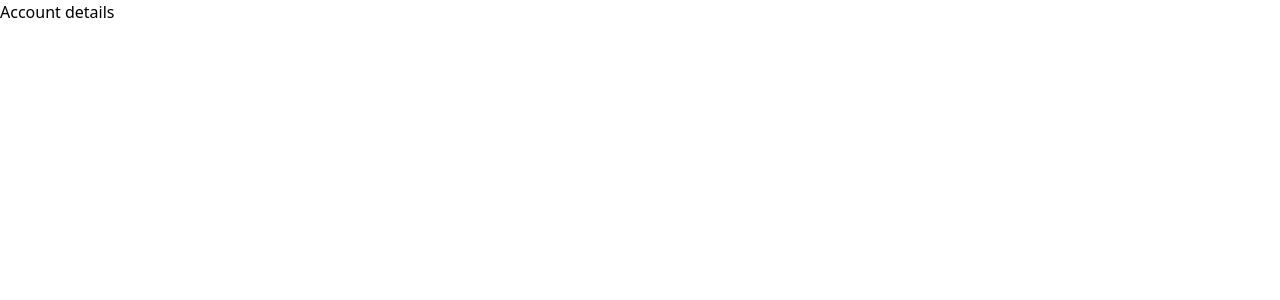
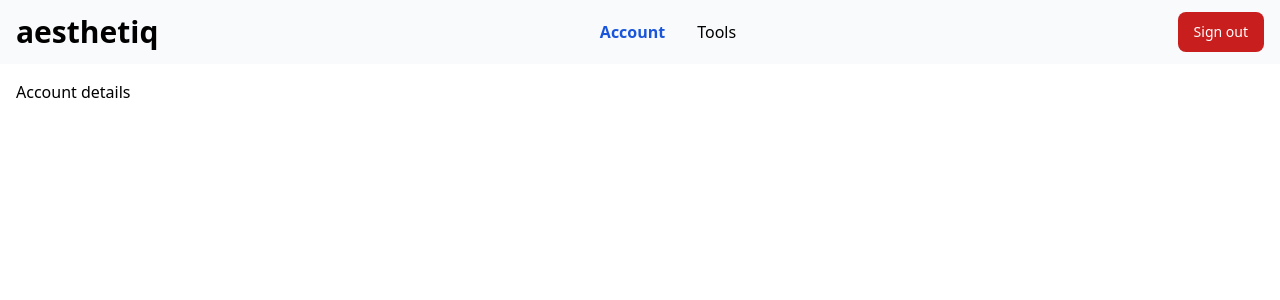
Before and after one commit to sergiopmdeveloper/aesthetiq, a Django app: page /account/details in a window 1280 px wide. Before the commit the part shown is almost empty. Shown: the top 300 px of the page. Run offline with Django 5.2, Linux system fonts and the light colour scheme; the visitor is signed in with stand-in values (Sample User, id 1); style sheets or scripts are compiled from the project's sources; some libraries are stand-ins or nearby versions.

Commit message:
style: implement header template

```diff
--- a/templates/account/account-details.html
+++ b/templates/account/account-details.html
@@ -9,8 +9,12 @@
 
 {% block body %}
 <main>
-    <section>
-        <h1>Account details</h1>
+    {% include "shared/header.html" %}
+
+    <section class="mt-20 px-4">
+        <div class="max-w-screen-2xl mx-auto">
+            <h1>Account details</h1>
+        </div>
     </section>
 </main>
 {% endblock body %}
--- a/templates/authentication/sign-in.html
+++ b/templates/authentication/sign-in.html
@@ -13,6 +13,8 @@
 
 {% block body %}
     <main>
+        {% include "shared/header.html" %}
+
         <section>
             <div class="w-full h-screen flex items-center justify-center">
                 <div class="relative w-[30rem] bg-gray-100 p-6 rounded-lg">
--- /dev/null
+++ b/templates/icons/burger.html
@@ -0,0 +1,13 @@
+<svg
+    class="{{ class }}"
+    fill="currentColor"
+    viewBox="0 0 20 20"
+    xmlns="http://www.w3.org/2000/svg"
+>
+    <path
+        fill-rule="evenodd"
+        d="M3 5a1 1 0 011-1h12a1 1 0 110 2H4a1 1 0 01-1-1zM3 10a1 1 0 011-1h12a1 1 0 110 2H4a1 1 0 01-1-1zM3 15a1 1 0 011-1h12a1 1 0 110 2H4a1 1 0 01-1-1z"
+        clip-rule="evenodd"
+    >
+    </path>
+</svg>
--- /dev/null
+++ b/templates/shared/header.html
@@ -0,0 +1,65 @@
+{# Header #}
+
+<header class="w-full fixed top-0 bg-gray-50">
+    <nav class="px-4 py-3">
+        <div class="max-w-screen-2xl flex flex-wrap items-center justify-between mx-auto">
+            <a
+                class="text-3xl font-bold"
+                href="/"
+            >
+                aesthetiq
+            </a>
+
+            <div class="flex items-center lg:order-2">
+                {% if user.is_authenticated %}
+                    <button
+                        class="w-full bg-red-700 text-sm text-white px-4 py-2.5 rounded-lg hover:bg-red-700/80 focus:ring-4 focus:ring-red-300"
+                    >
+                        Sign out
+                    </button>
+                {% else %}
+                    <a href="/authentication/sign-in">
+                        <button
+                            class="w-full bg-blue-700 text-sm text-white px-4 py-2.5 rounded-lg hover:bg-blue-700/80 focus:ring-4 focus:ring-blue-300"
+                        >
+                            Sign in
+                        </button>
+                    </a>
+                {% endif %}
+
+                <button
+                    class="flex items-center ml-1 p-2 rounded-lg lg:hidden"
+                    data-collapse-toggle="mobile-menu-2"
+                >
+                    {% include "icons/burger.html" with class="w-6 h-6 text-gray-500" %}
+                </button>
+            </div>
+
+            <div
+                class="hidden w-full lg:w-auto lg:flex lg:items-center lg:justify-between lg:order-1"
+                id="mobile-menu-2"
+            >
+                <ul class="flex flex-col mt-4 lg:flex-row lg:space-x-8 lg:mt-0">
+                    {% if user.is_authenticated %}
+                        <li>
+                            <a
+                                class="p-2 lg:p-0 {% if "/account" in request.path %}font-bold text-blue-700{% endif %}"
+                                href="/account/details"
+                            >
+                                Account
+                            </a>
+                        </li>
+
+                        <li>
+                            <a class="p-2 lg:p-0">Tools</a>
+                        </li>
+                    {% else %}
+                        <li>
+                            <a class="p-2 lg:p-0">Contact</a>
+                        </li>
+                    {% endif %}
+                </ul>
+            </div>
+        </div>
+    </nav>
+</header>
```
